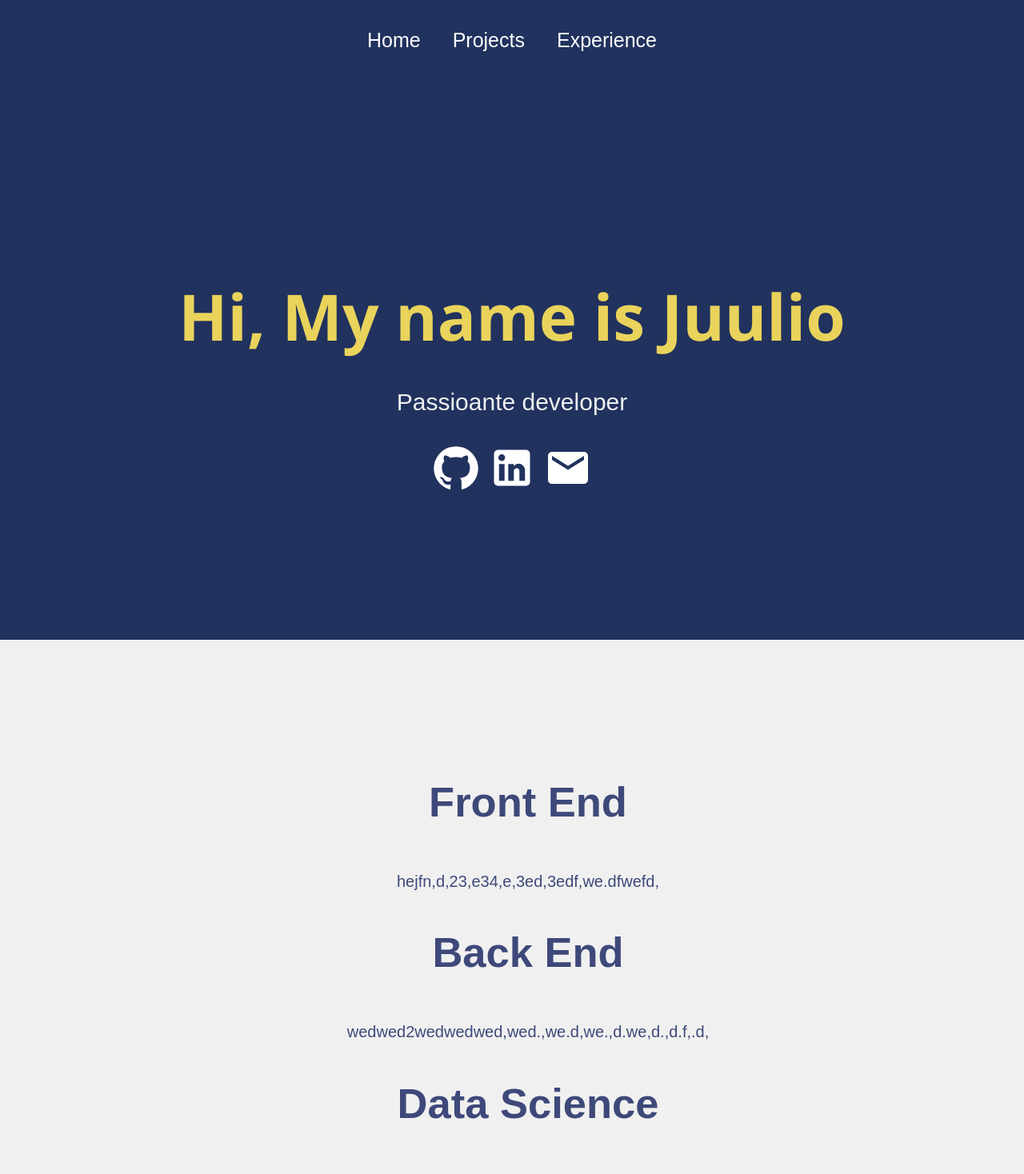
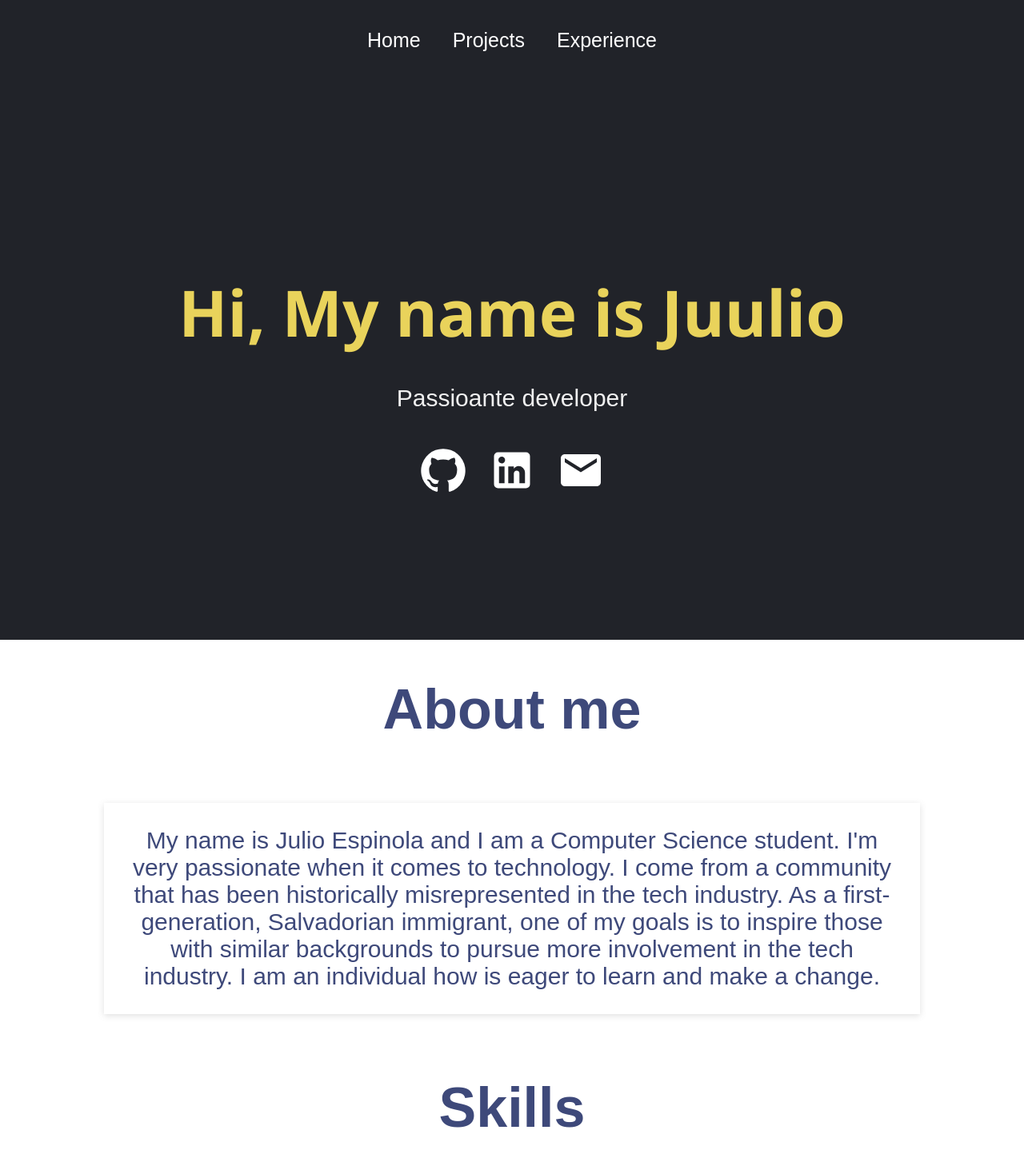
Before and after one commit to JulioSEspinola/Portfolio-2.0, a React (Create React App) app in the folder portfolio/: page / in a window 1280 px wide. Shown: the top 1468 px of the page at 80% size. Built offline with nearby package versions, Linux system fonts and the light colour scheme.

Commit message:
Updates
Updated the links for the social buttons

```diff
--- a/portfolio/src/App.css
+++ b/portfolio/src/App.css
@@ -4,7 +4,7 @@
     display: flex;
     flex-direction: column;
     font-family: Arial, Helvetica, sans-serif;
-    background-color: #f0f0f0;
+    background-color: #ffffff;
 
     text-align: center;
 }
--- a/portfolio/src/App.js
+++ b/portfolio/src/App.js
@@ -6,6 +6,7 @@ import Experience from './pages/Experience';
 import Navbar from './components/Navbar';
 import Footer from './components/Footer';
 import ProjectDisplay from './pages/ProjectDisplay';
+
 
 
 
--- a/portfolio/src/pages/Home.js
+++ b/portfolio/src/pages/Home.js
@@ -1,26 +1,49 @@
 import React from 'react';
 import LinkedInIcon from '@mui/icons-material/LinkedIn';
 import GithubIcon from '@mui/icons-material/GitHub';
+import { IconButton } from '@mui/material';
 import EmailIcon from '@mui/icons-material/Email';
+import Link from '@mui/icons-material/Link';
 import '../styles/Home.css'
-
 
 function home() {
   return (
 
     <div className='home'>
       <div className='about'>
+
         <h2>Hi, My name is Juulio</h2>
 
         <div className='prompt'>
           <p> Passioante developer</p>
-          <GithubIcon/>
-          <LinkedInIcon/>
-          <EmailIcon/>
+
+          <IconButton href="https://github.com/JulioSEspinola" target="_blank">
+            <GithubIcon />
+          </IconButton>
+
+          <IconButton href="https://www.linkedin.com/in/julio-steven-espinola-rodas-734902190/" target="_blank">
+            <LinkedInIcon/>
+
+          </IconButton>
+
+          <IconButton href="mailto: espinolaj192@gmail.com" target="_blank">
+             <EmailIcon/>
+
+          </IconButton>
+
         </div>
       </div>
       <div className='skills'>
-        <h1></h1>
+        <h1>About me</h1>
+        <p className='about-me'>
+            My name is Julio Espinola and I am a Computer Science student. I'm very passionate when it comes to technology.
+            I come from a community that has been historically misrepresented in the tech industry. As a first-generation, Salvadorian immigrant,
+            one of my goals is to inspire those with similar backgrounds to pursue more involvement in the tech industry. I am an individual how is eager to learn
+            and make a change.
+        </p>
+
+        <h1 className='skills-h'>Skills</h1>
+
         <ol className='list'>
           <li className='item'>
             <h2> Front End</h2>
@@ -28,13 +51,10 @@ function home() {
               hejfn,d,23,e34,e,3ed,3edf,we.dfwefd,
             </span>
           </li>
+
           <li className='item'>
             <h2> Back End</h2>
             <span>wedwed2wedwedwed,wed.,we.d,we.,d.we,d.,d.f,.d,</span>
-          </li>
-          <li className='item'>
-            <h2> Data Science</h2>
-            <span>wedwedwekjdnwejndjwendjnwejkndjkwendlikwjendiwkejndk</span>
           </li>
         </ol>
       </div>
--- a/portfolio/src/styles/Footer.css
+++ b/portfolio/src/styles/Footer.css
@@ -1,7 +1,7 @@
 .footer {
     width: 100%;
     height: 200px;
-    background: #21325e;
+    background: #212329;
     display: flex;
     justify-content: center;
     align-items: center;
--- a/portfolio/src/styles/Home.css
+++ b/portfolio/src/styles/Home.css
@@ -13,7 +13,7 @@
     justify-content: center;
     align-items: center;
     text-align: center;
-    background-color: #21325e;
+    background-color: #212329;
     color: #f0f0f0;
   }
 
@@ -41,6 +41,7 @@
     justify-content: center;
     flex-direction: column;
     align-items: center;
+    background-color: white;
   }
 
   .skills h1 {
@@ -56,7 +57,7 @@
     font-size: 20px;
   }
 
-  @media only screen and (max-width: 600px) {
+  @media only screen and (max-width: 500px) {
     .about h2 {
       font-size: 40px;
     }
@@ -78,3 +79,14 @@
       font-size: 30px;
     }
   }
+
+ .about-me{
+  font-size: 30px;
+  width: 75%;
+  padding: 30px;
+  box-shadow: rgba(99, 99, 99, 0.2) 0px 2px 8px 0px;
+ }
+
+.skills-h{
+  padding: -20px;
+}
--- a/portfolio/src/styles/Navbar.css
+++ b/portfolio/src/styles/Navbar.css
@@ -1,7 +1,7 @@
 .navbar {
     width: 100%;
     height: 100px;
-    background: #21325e;
+    background: #212329;
   }
 
 .links {
```
Also changed, not shown: portfolio/src/components/VideoBackground.js (added, +13 -0 lines), portfolio/src/index.css (deleted, +0 -13 lines), 1 other file (tests, documents, lock files or other folders).
